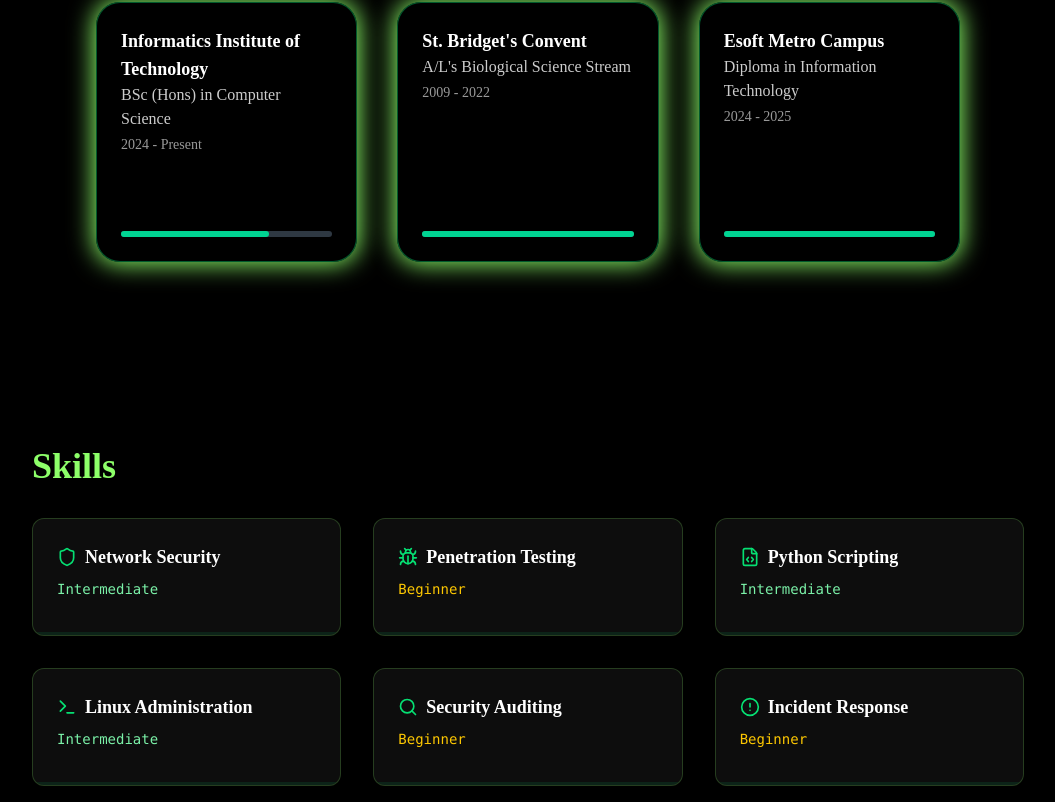
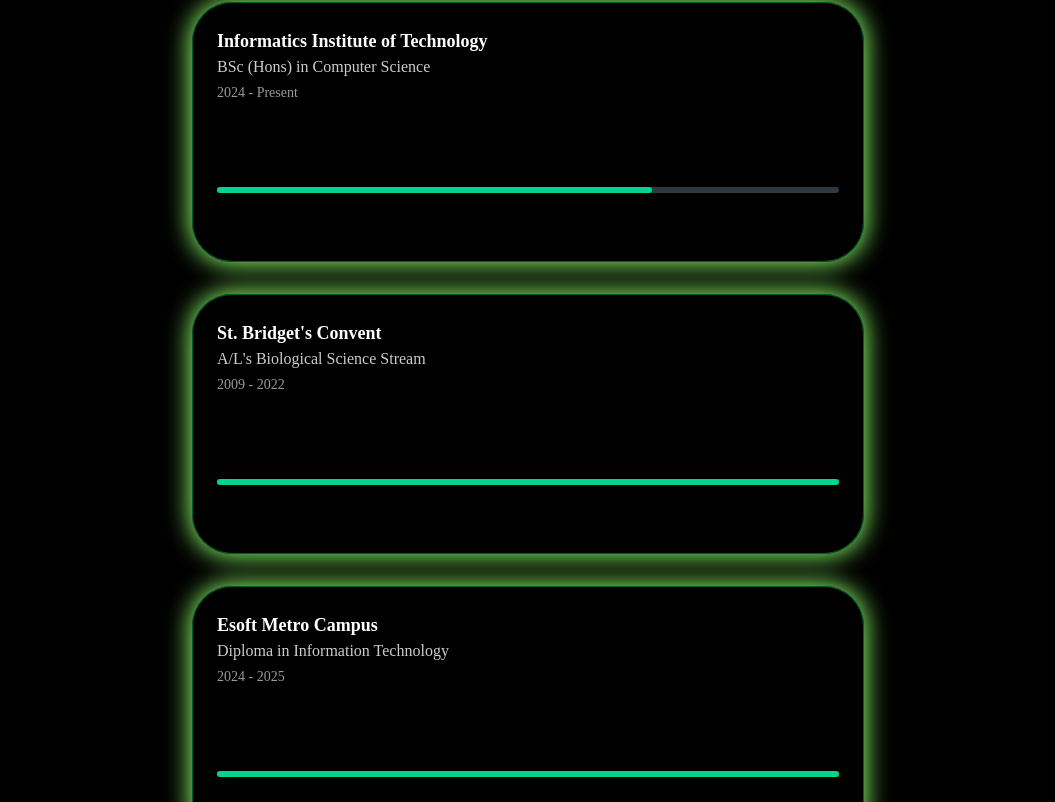
Before and after one commit to goagoonewardena/portfolio, a React (Vite) app in the folder myportfolio/: page / in a window 1280 px wide. Shown: the part 1118-1920 px from the top of the page, without its empty margins (112-1167 px from the left). Built offline with nearby package versions, Linux system fonts and the light colour scheme.

Commit message:
Modified Education field

```diff
--- a/myportfolio/src/components/sections/About.jsx
+++ b/myportfolio/src/components/sections/About.jsx
@@ -18,36 +18,39 @@
                     </div>
                 </FadeIn>
                                 <FadeIn delay={200}>
-                                    <div className="flex flex-row gap-10 mb-6 justify-between items-start mt-16">
+                                    <div className="flex flex-col gap-8 mb-6 items-center mt-16">
                                         {/* Education Card 1 */}
-                                        <div className="bg-black/70 border border-green-400/40 rounded-3xl p-6 shadow-[0_0_24px_2px_#8DFF69] h-[260px] w-[320px] flex flex-col justify-between">
-                                            <div className="mb-2">
+                                        <div className="bg-black/70 border border-green-400/40 rounded-[2.5rem] p-6 shadow-[0_0_24px_2px_#8DFF69] h-[260px] w-full max-w-2xl flex flex-col items-start justify-center transition-all duration-300 hover:shadow-[0_0_36px_4px_#8DFF69] hover:border-green-400">
+                                            <div className="mb-6">
                                                 <div className="text-lg font-semibold text-white">Informatics Institute of Technology</div>
                                                 <div className="text-base text-white/80">BSc (Hons) in Computer Science</div>
                                                 <div className="text-sm text-white/60 mt-1">2024 - Present</div>
                                             </div>
-                                            {/* Animated Progress Bar */}
+                                            <div className="w-full flex-1 flex items-center">
                                                 <AnimatedProgressBar percent={70} duration={1200} />
                                             </div>
+                                        </div>
                                         {/* Education Card 2 */}
-                                        <div className="bg-black/70 border border-green-400/40 rounded-3xl p-6 shadow-[0_0_24px_2px_#8DFF69] h-[260px] w-[320px] flex flex-col justify-between">
-                                            <div className="mb-2">
+                                        <div className="bg-black/70 border border-green-400/40 rounded-[2.5rem] p-6 shadow-[0_0_24px_2px_#8DFF69] h-[260px] w-full max-w-2xl flex flex-col items-start justify-center transition-all duration-300 hover:shadow-[0_0_36px_4px_#8DFF69] hover:border-green-400">
+                                            <div className="mb-6">
                                                 <div className="text-lg font-semibold text-white">St. Bridget's Convent</div>
                                                 <div className="text-base text-white/80">A/L's Biological Science Stream</div>
                                                 <div className="text-sm text-white/60 mt-1">2009 - 2022</div>
                                             </div>
-                                            {/* Animated Progress Bar */}
+                                            <div className="w-full flex-1 flex items-center">
                                                 <AnimatedProgressBar percent={100} duration={1200} />
                                             </div>
+                                        </div>
                                         {/* Education Card 3 */}
-                                           <div className="bg-black/70 border border-green-400/40 rounded-3xl p-6 shadow-[0_0_24px_2px_#8DFF69] h-[260px] w-[320px] flex flex-col justify-between">
-                                               <div className="mb-2">
+                                        <div className="bg-black/70 border border-green-400/40 rounded-[2.5rem] p-6 shadow-[0_0_24px_2px_#8DFF69] h-[260px] w-full max-w-2xl flex flex-col items-start justify-center transition-all duration-300 hover:shadow-[0_0_36px_4px_#8DFF69] hover:border-green-400">
+                                            <div className="mb-6">
                                                 <div className="text-lg font-semibold text-white">Esoft Metro Campus</div>
                                                 <div className="text-base text-white/80">Diploma in Information Technology</div>
                                                 <div className="text-sm text-white/60 mt-1">2024 - 2025</div>
                                             </div>
-                                               {/* Animated Progress Bar */}
+                                            <div className="w-full flex-1 flex items-center">
                                                 <AnimatedProgressBar percent={100} duration={1200} />
+                                            </div>
                                         </div>
                                     </div>
                                 </FadeIn>
```
Lines whose indentation alone changed are shown as unchanged.
